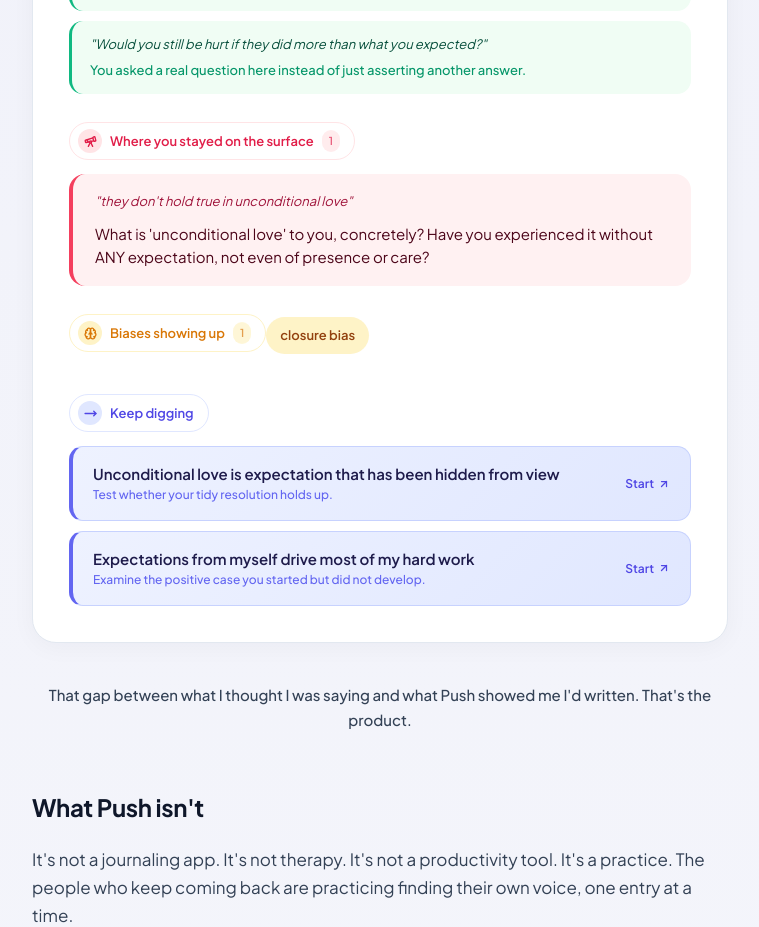
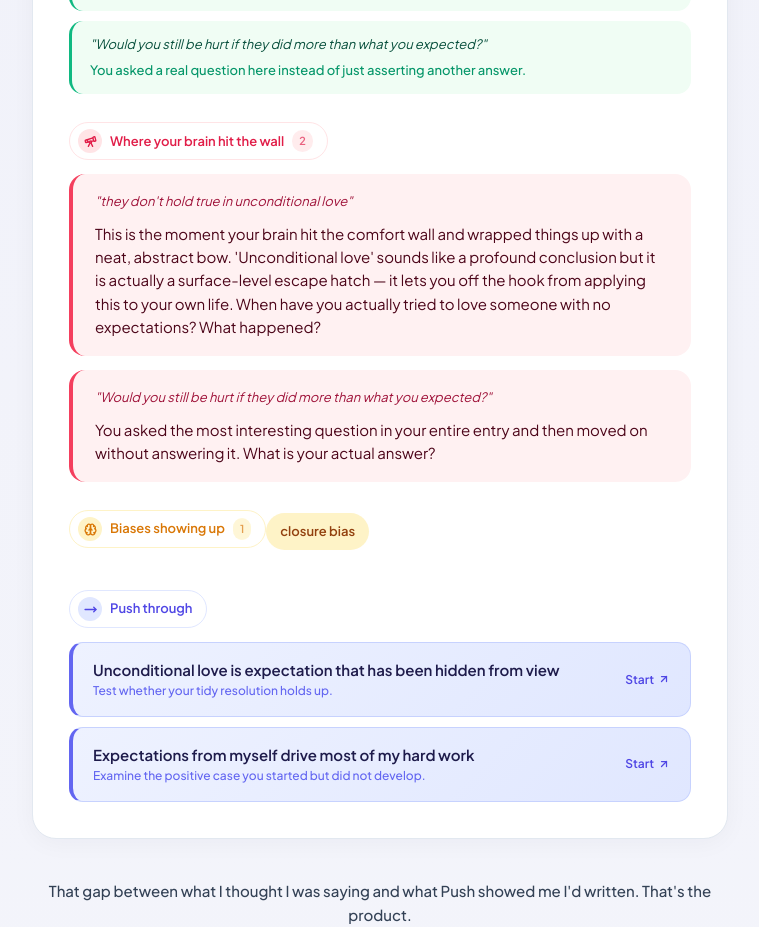
Before and after one commit to aashima2169/Push, a Next.js app: page /about in a window 1280 px wide. Shown: the part 2060-2987 px from the top of the page, without its empty margins (260-1019 px from the left). Built offline with nearby package versions, Linux system fonts and the light colour scheme.

Commit message:
Update page.jsx

```diff
--- a/app/about/page.jsx
+++ b/app/about/page.jsx
@@ -34,9 +34,12 @@
   ],
   stayedShallow: [
     {
-      pattern: 'Unexamined premise',
       targetPhrase: "they don't hold true in unconditional love",
-      challenge: "What is 'unconditional love' to you, concretely? Have you experienced it without ANY expectation, not even of presence or care?",
+      challenge: "This is the moment your brain hit the comfort wall and wrapped things up with a neat, abstract bow. 'Unconditional love' sounds like a profound conclusion but it is actually a surface-level escape hatch — it lets you off the hook from applying this to your own life. When have you actually tried to love someone with no expectations? What happened?",
+    },
+    {
+      targetPhrase: "Would you still be hurt if they did more than what you expected?",
+      challenge: "You asked the most interesting question in your entire entry and then moved on without answering it. What is your actual answer?",
     },
   ],
   biases: [
@@ -307,7 +310,7 @@
               </div>
             </section>
 
-            {/* Where you stayed on the surface */}
+            {/* Where your brain hit the wall */}
             <section style={{ marginBottom: '28px' }}>
               <div style={{
                 display: 'inline-flex', alignItems: 'center', gap: '8px',
@@ -322,7 +325,7 @@
                   <Telescope size={13} color="#E11D48" strokeWidth={2.5} />
                 </div>
                 <span style={{ fontSize: '13px', fontWeight: 600, color: '#E11D48' }}>
-                  Where you stayed on the surface
+                  Where your brain hit the wall
                 </span>
                 <span style={{
                   fontSize: '11px', fontWeight: 600, color: '#E11D48', opacity: 0.7,
@@ -398,7 +401,7 @@
                   <MoveRight size={13} color="#4F46E5" strokeWidth={2.5} />
                 </div>
                 <span style={{ fontSize: '13px', fontWeight: 600, color: '#4F46E5' }}>
-                  Keep digging
+                  Push through
                 </span>
               </div>
               <div style={{ display: 'grid', gap: '10px' }}>
```
